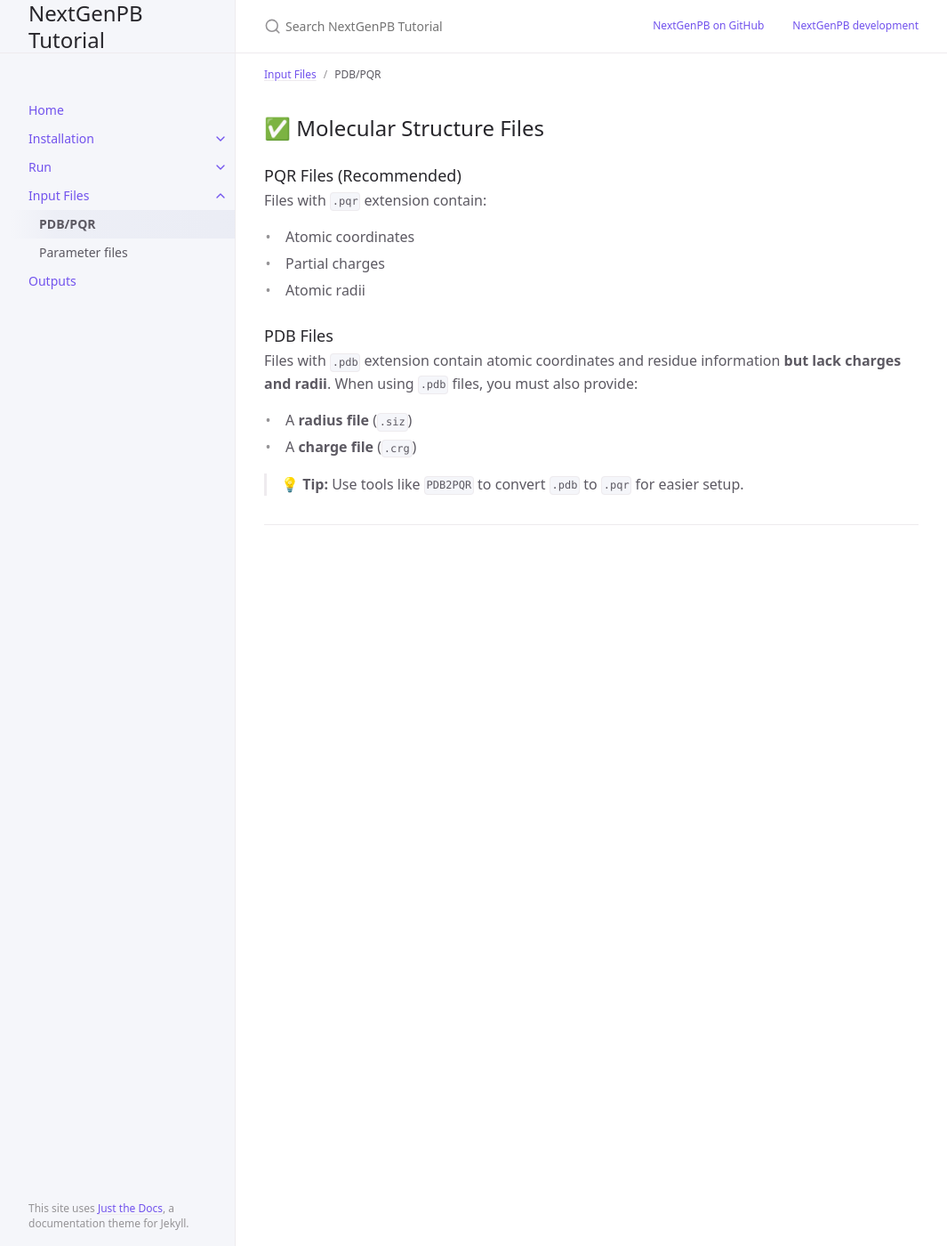
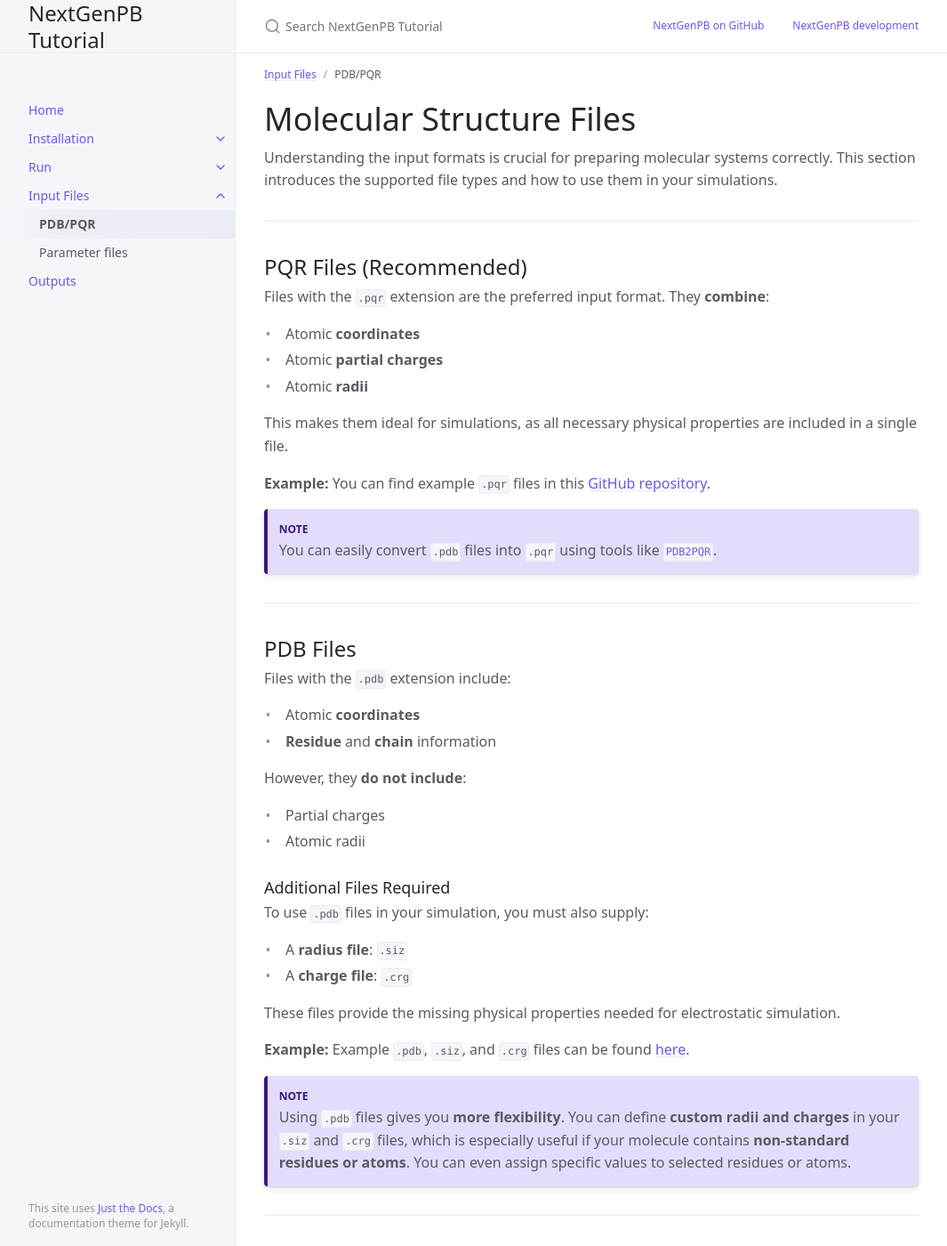
Before and after one commit to vdiflorio/nextgenpb_tutorial, a Jekyll site: the page built from docs/files/files.md, in a window 1280 px wide and 1400 px high. Shown: the whole window at 89% size, without its empty margins (107-1172 px from the left). Built offline with Jekyll 4.4.1, drawn with Linux system fonts in a browser that asks for light colours; cached includes are drawn as plain includes; some of the changed text lies outside the part shown.

Commit message:
files update

```diff
--- a/docs/files/files.md
+++ b/docs/files/files.md
@@ -5,21 +5,62 @@ nav_order: 1
 ---
 
 
-## ✅ Molecular Structure Files
+# Molecular Structure Files
 
-### PQR Files (Recommended)
+Understanding the input formats is crucial for preparing molecular systems correctly. This section introduces the supported file types and how to use them in your simulations.
 
-Files with `.pqr` extension contain:
-- Atomic coordinates
+---
+
+## PQR Files (Recommended)
+
+Files with the `.pqr` extension are the preferred input format. They **combine**:
+
+- Atomic **coordinates**
+- Atomic **partial charges**
+- Atomic **radii**
+
+This makes them ideal for simulations, as all necessary physical properties are included in a single file.
+
+**Example:** You can find example `.pqr` files in this [GitHub repository](https://github.com/vdiflorio/NextGenPB/tree/main/data).
+
+{: .note }
+You can easily convert `.pdb` files into `.pqr` using tools like [`PDB2PQR`](https://server.poissonboltzmann.org/pdb2pqr).
+
+---
+
+## PDB Files
+
+Files with the `.pdb` extension include:
+
+- Atomic **coordinates**
+- **Residue** and **chain** information
+
+However, they **do not include**:
+
 - Partial charges
 - Atomic radii
 
-### PDB Files
+### Additional Files Required
 
-Files with `.pdb` extension contain atomic coordinates and residue information **but lack charges and radii**. When using `.pdb` files, you must also provide:
-- A **radius file** (`.siz`)
-- A **charge file** (`.crg`)
+To use `.pdb` files in your simulation, you must also supply:
 
->💡 **Tip:** Use tools like `PDB2PQR` to convert `.pdb` to `.pqr` for easier setup.
+- A **radius file**: `.siz`
+- A **charge file**: `.crg`
+
+These files provide the missing physical properties needed for electrostatic simulation.
+
+**Example:** Example `.pdb`, `.siz`, and `.crg` files can be found [here](https://github.com/vdiflorio/NextGenPB/tree/main/data).
+
+{: .note }
+Using `.pdb` files gives you **more flexibility**. You can define **custom radii and charges** in your `.siz` and `.crg` files, which is especially useful if your molecule contains **non-standard residues or atoms**. You can even assign specific values to selected residues or atoms.
 
 ---
+
+## Summary Table
+
+| File Type | Coordinates | Charges | Radii | Ready-to-Use | Customization |
+|-----------|-------------|---------|-------|---------------|----------------|
+| `.pqr`    | ✅          | ✅      | ✅    | ✅            | Limited        |
+| `.pdb`    | ✅          | ❌      | ❌    | ❌ (extra files needed) | ✅ (via `.siz`/`.crg`) |
+
+---
```
Also changed, not shown: docs/files/parameter.md (+11 -7 lines).
